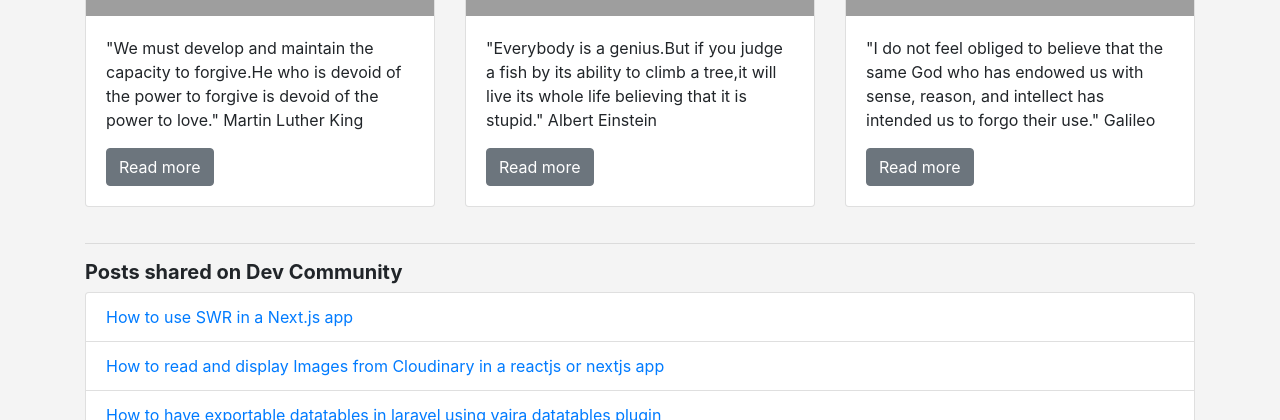
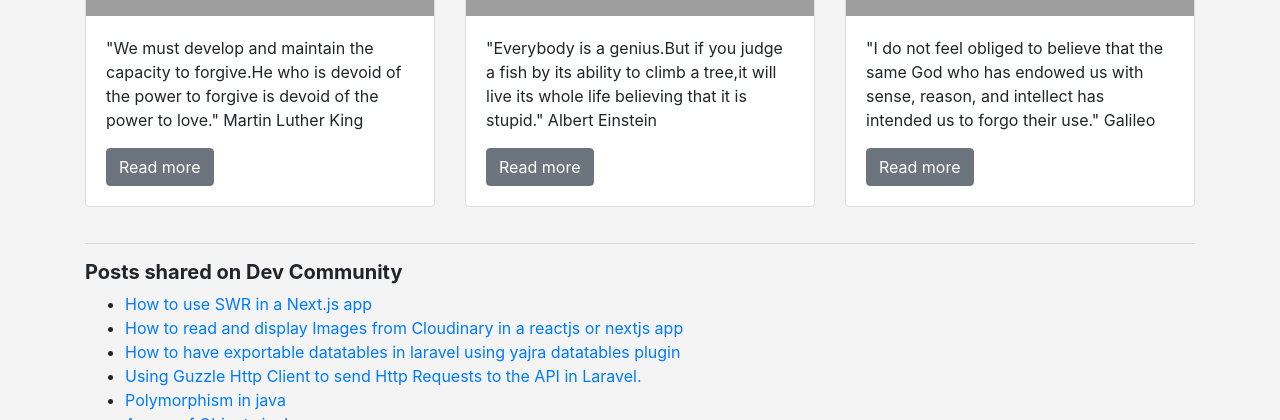
Before and after one commit to d-asingwire/dallingtonug, a PHP site: page / in a window 1280 px wide. Shown: the part 6080-6500 px from the top of the page. Run offline with PHP 8.4, Linux system fonts and the light colour scheme; grey boxes are pictures that could not be loaded.

Commit message:
changes dated 09/11/2021 13:50

```diff
--- a/index.php
+++ b/index.php
@@ -612,16 +612,16 @@
   <h5>Posts shared on Dev Community</h5>
   <div class="row">
     <div class="col-md-12">
-    <ul class="list-group">
-       <li class="list-group-item"><a class="text-decoration-none" href="https://dev.to/dallington256/how-to-use-swr-in-a-next-js-app-19gl" target="_blank">How to use SWR in a Next.js app</a></li>
-       <li class="list-group-item"><a class="text-decoration-none" href="https://dev.to/dallington256/how-to-read-and-display-images-from-cloudinary-in-a-reactjs-or-nextjs-app-5f9k" target="_blank">How to read and display Images from Cloudinary in a reactjs or nextjs app</a></li>
-       <li class="list-group-item"><a class="text-decoration-none" href="https://dev.to/dallington256/how-to-have-exportable-datatables-in-laravel-using-yajra-datatables-mb" target="_blank">How to have exportable datatables in laravel using yajra datatables plugin</a></li>
-       <li class="list-group-item"><a class="text-decoration-none" href="https://dev.to/dallington256/using-guzzle-http-in-laravel-to-send-http-requests-4po6" target="_blank">Using Guzzle Http Client to send Http Requests to the API in Laravel.</a></li>
-       <li class="list-group-item"><a class="text-decoration-none" href="https://dev.to/dallington256/polymorphism-in-java-11p1" target="_blank">Polymorphism in java</a></li>
-       <li class="list-group-item"><a class="text-decoration-none" href="https://dev.to/dallington256/array-of-objects-in-java-5c1l" target="_blank">Arrays of Objects in Java</a></li>
-       <li class="list-group-item"><a class="text-decoration-none" href="https://dev.to/dallington256/connecting-to-mysql-database-in-java-3lej" target="_blank">Connecting to MySQL database in java</a></li>
-       <li class="list-group-item"><a class="text-decoration-none" href="https://dev.to/dallington256/improving-your-reasoning-with-arrays-in-java-5b1j" target="_blank">Improving your reasoning with Arrays in java</a></li>
-       <li class="list-group-item"><a class="text-decoration-none" href="https://dev.to/dallington256/inner-classes-or-nested-classes-in-java-4m8d" target="_blank">Inner classes or nested classes in java</a></li>
+    <ul>
+       <li><a class="text-decoration-none" href="https://dev.to/dallington256/how-to-use-swr-in-a-next-js-app-19gl" target="_blank">How to use SWR in a Next.js app</a></li>
+       <li><a class="text-decoration-none" href="https://dev.to/dallington256/how-to-read-and-display-images-from-cloudinary-in-a-reactjs-or-nextjs-app-5f9k" target="_blank">How to read and display Images from Cloudinary in a reactjs or nextjs app</a></li>
+       <li><a class="text-decoration-none" href="https://dev.to/dallington256/how-to-have-exportable-datatables-in-laravel-using-yajra-datatables-mb" target="_blank">How to have exportable datatables in laravel using yajra datatables plugin</a></li>
+       <li><a class="text-decoration-none" href="https://dev.to/dallington256/using-guzzle-http-in-laravel-to-send-http-requests-4po6" target="_blank">Using Guzzle Http Client to send Http Requests to the API in Laravel.</a></li>
+       <li><a class="text-decoration-none" href="https://dev.to/dallington256/polymorphism-in-java-11p1" target="_blank">Polymorphism in java</a></li>
+       <li><a class="text-decoration-none" href="https://dev.to/dallington256/array-of-objects-in-java-5c1l" target="_blank">Arrays of Objects in Java</a></li>
+       <li><a class="text-decoration-none" href="https://dev.to/dallington256/connecting-to-mysql-database-in-java-3lej" target="_blank">Connecting to MySQL database in java</a></li>
+       <li><a class="text-decoration-none" href="https://dev.to/dallington256/improving-your-reasoning-with-arrays-in-java-5b1j" target="_blank">Improving your reasoning with Arrays in java</a></li>
+       <li><a class="text-decoration-none" href="https://dev.to/dallington256/inner-classes-or-nested-classes-in-java-4m8d" target="_blank">Inner classes or nested classes in java</a></li>
     </ul>
     </div>
  </div>
```
